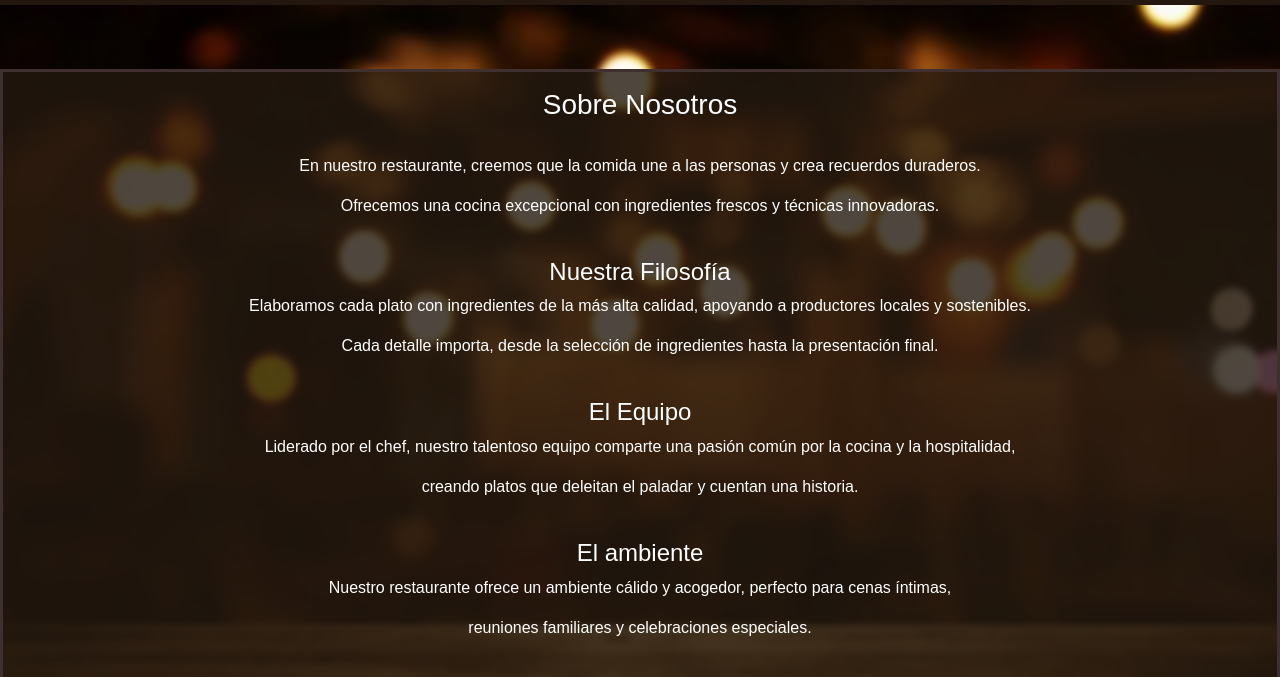
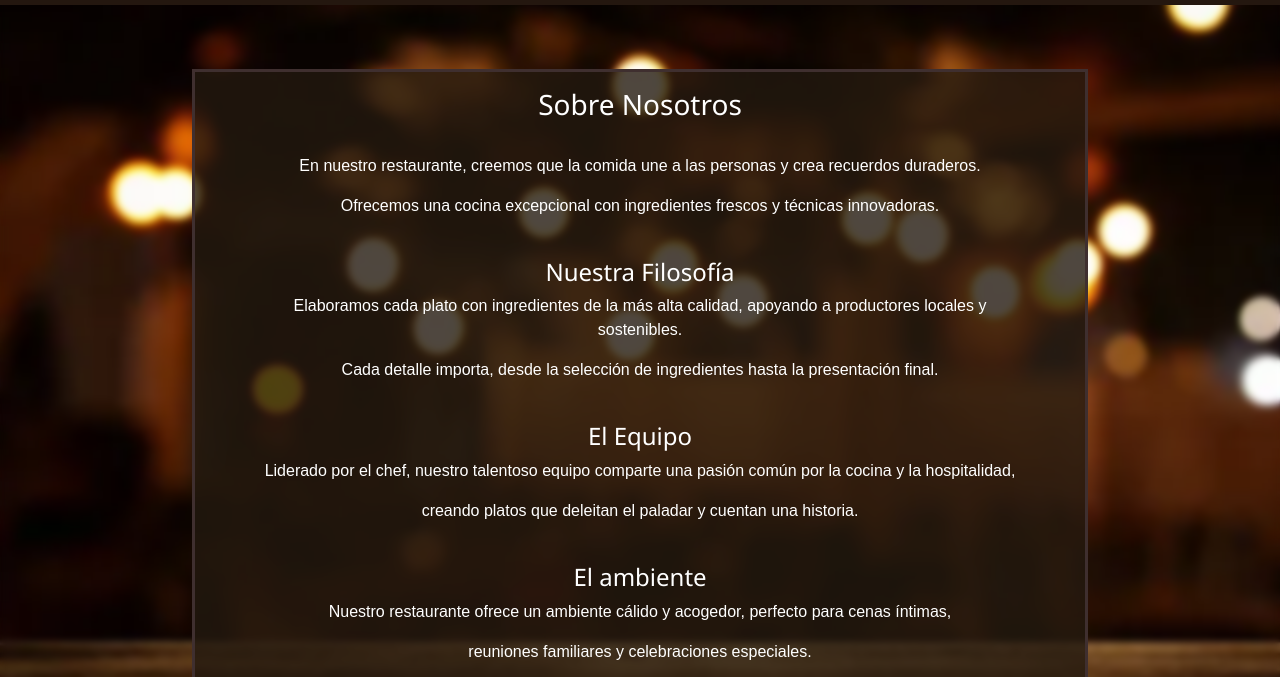
Before and after one commit to SebasTerco73/proyecto-restaurante, a plain HTML site: page nosotros.html in a window 1280 px wide. Shown: the part 81-758 px from the top of the page. Drawn offline with nearby package versions, Linux system fonts and the light colour scheme.

Commit message:
Update style.css

```diff
--- a/style.css
+++ b/style.css
@@ -198,6 +198,11 @@ nav{
 }
 
 /* NOSOTROS */
+#titulos{
+    font-family:'Segoe UI', Tahoma, Geneva, Verdana, sans-serif
+
+}
+
 #nosotros{
     background-image: url("img/mesa.jpg");
     background-size: cover;
@@ -214,5 +219,6 @@ nav{
     margin-top: 5%;
     margin-bottom: 5%;
     background-color: rgb(36, 26, 15,0.8);
+    width:70%;
 
 }
```
